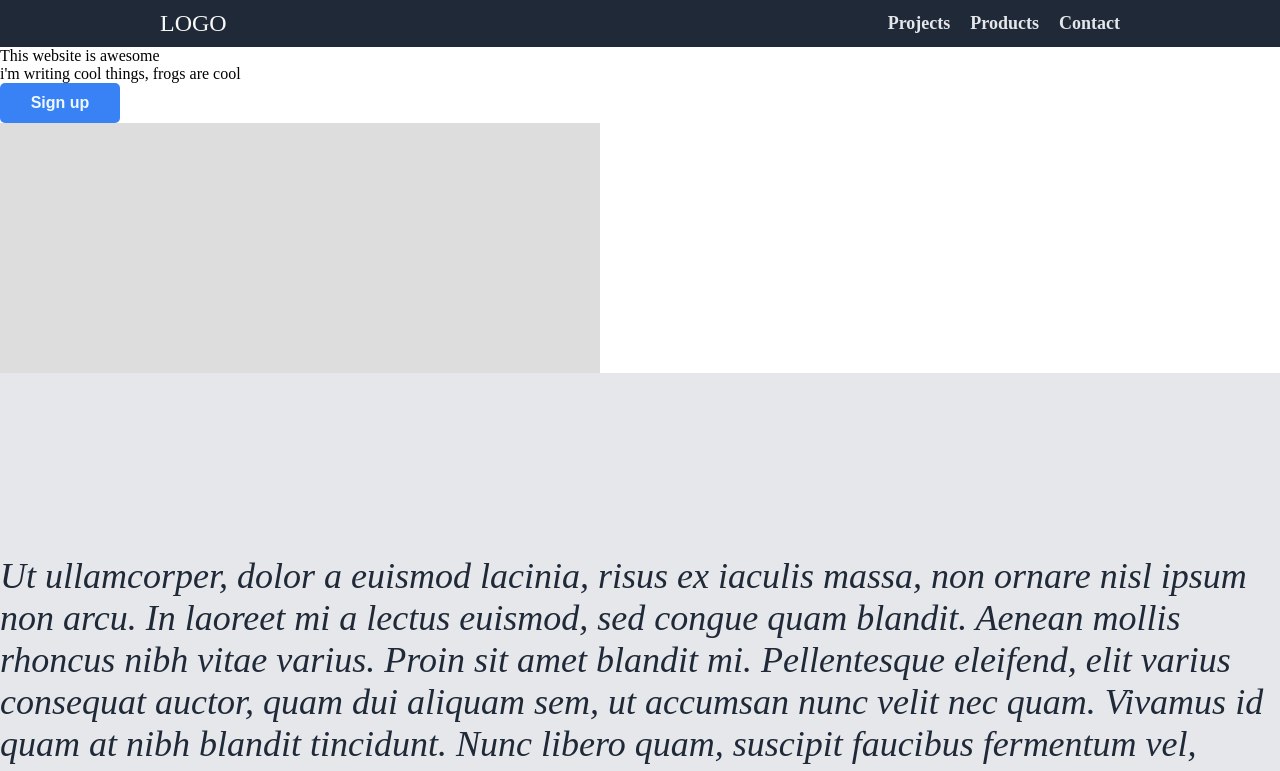
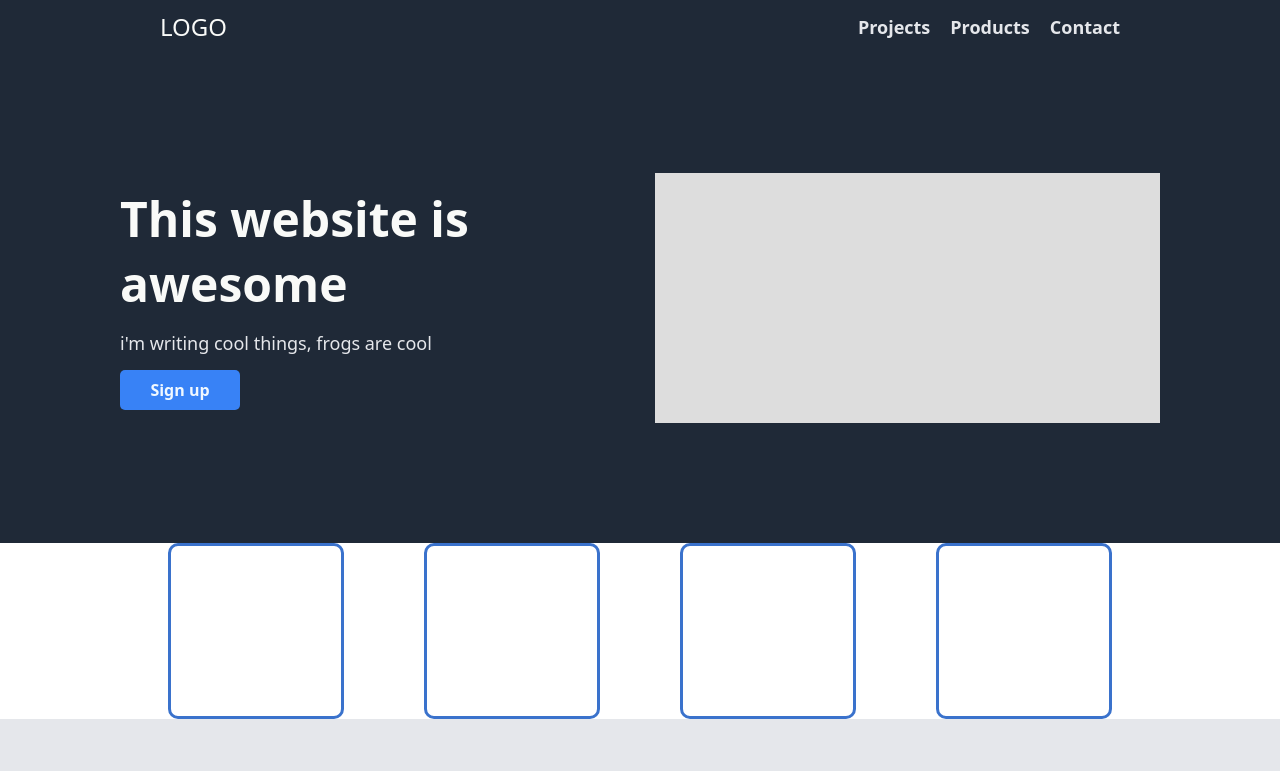
Before and after one commit to iamtah/odin-1pagewebsite, a plain HTML site: page index.html in a window 1280 px wide. Shown: the top 771 px of the page. Drawn offline with Linux system fonts and the light colour scheme.

Commit message:
designed boxes for images and edit content part of the page. footer has to placed properly via giving content side flex 1 and pushing it down.

```diff
--- a/styles.css
+++ b/styles.css
@@ -1,6 +1,7 @@
 *{
    padding: 0px;
     margin: 0px;
+    font-family: system-ui, -apple-system, BlinkMacSystemFont, 'Segoe UI', Roboto, Oxygen, Ubuntu, Cantarell, 'Open Sans', 'Helvetica Neue', sans-serif;
 }
 
 body{
@@ -38,16 +39,42 @@ ul {
 }
 
 .main-top{
-
+    background-color: #1F2937;
+    display: flex;
+    justify-content: center;
+    align-items: center;
+    padding: 120px;
+    column-gap: 40px;
 }
 
 .main-p{
+    font-size: 48px;
+    font-weight: 900;
+    color: #f9faf8;
+    margin-bottom: 15px;
 
 }
 
 .main-littlep{
+    font-size: 18px;
+    color: #e5e7eb;
+    margin-bottom: 15px;
 
 
+}
+
+.teammates{
+    display: flex;
+    justify-content: center;
+    column-gap: 80px;
+
+}
+
+.pp-img{
+    width: 170px;
+    height: 170px;
+    border: #3a72cc solid;
+    border-radius: 10px;
 }
 
 .img-placeholder{
```
Also changed, not shown: index.html (+2 -2 lines).
